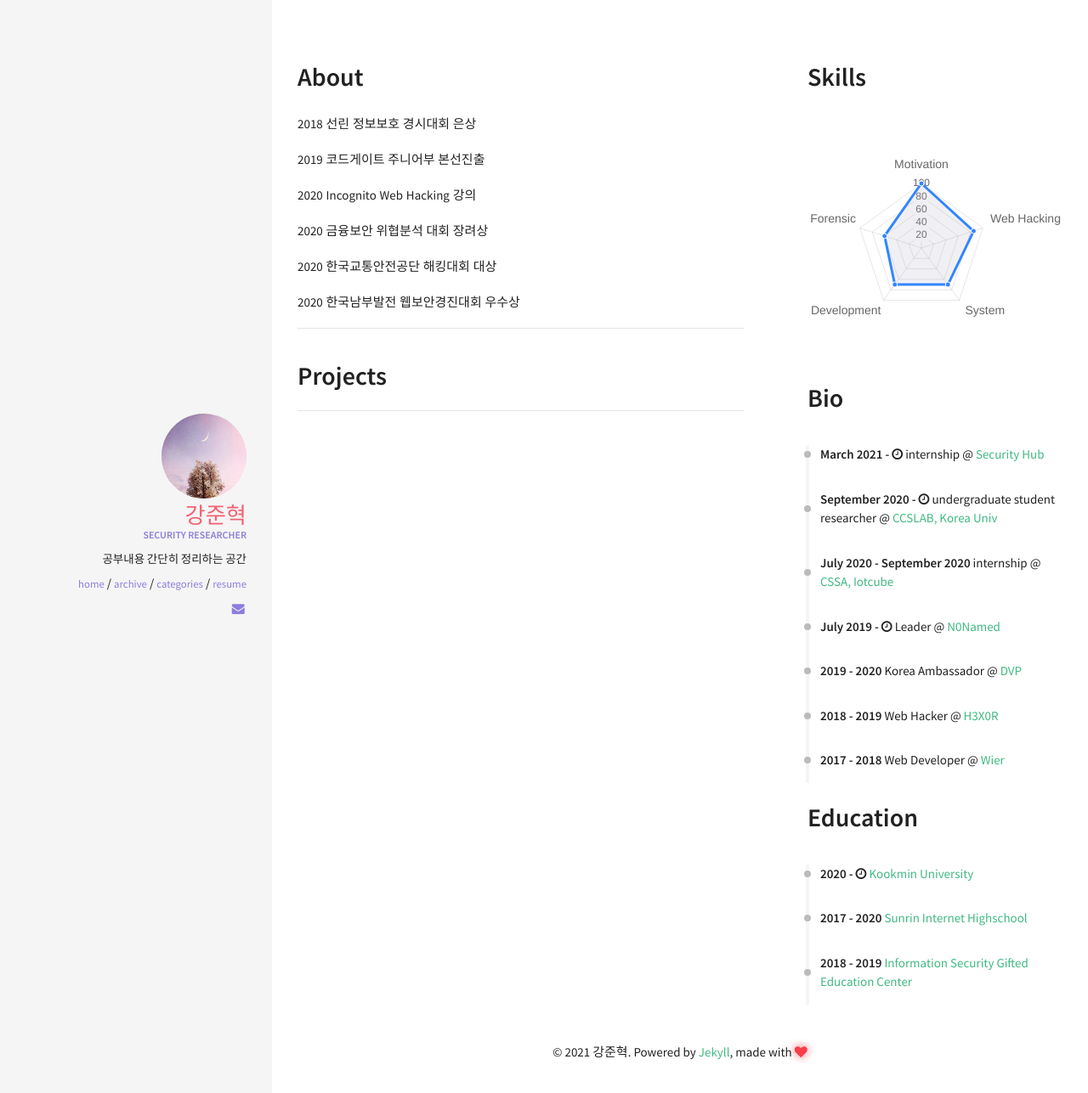
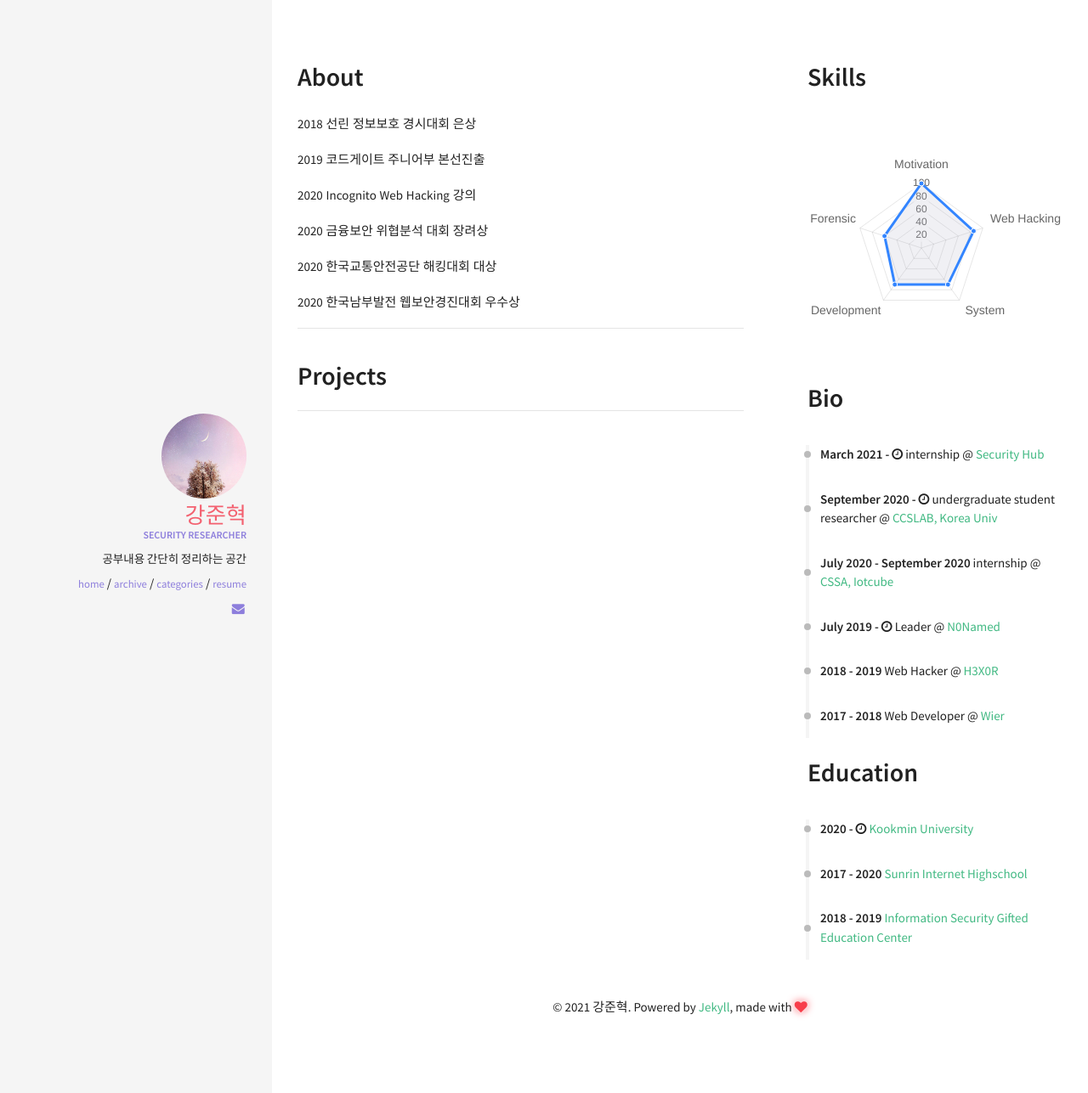
Before and after one commit to kangsecu/kangsecu.github.io, a Jekyll site: the page built from resume.html, in a window 1280 px wide. Shown: the top 1287 px of the page at 85% size. Built offline with Jekyll 4.4.1, drawn with Linux system fonts in a browser that asks for light colours; nearby versions of some CDN libraries.

Commit message:
Update careers.yml

```diff
--- a/_data/index/careers.yml
+++ b/_data/index/careers.yml
@@ -15,16 +15,10 @@
   date: July 2020 - September 2020
   job: internship
 
-
 - name: N0Named
   link: http://n0-named.github.io
   date: July 2019 - <i class="fa fa-clock-o" aria-hidden="true" title="Until Now"></i>
   job: Leader
-
-- name: DVP
-  link: https://dvpnet.io/
-  date: 2019 - 2020
-  job: Korea Ambassador
 
 - name: H3X0R
   date: 2018 - 2019
```
